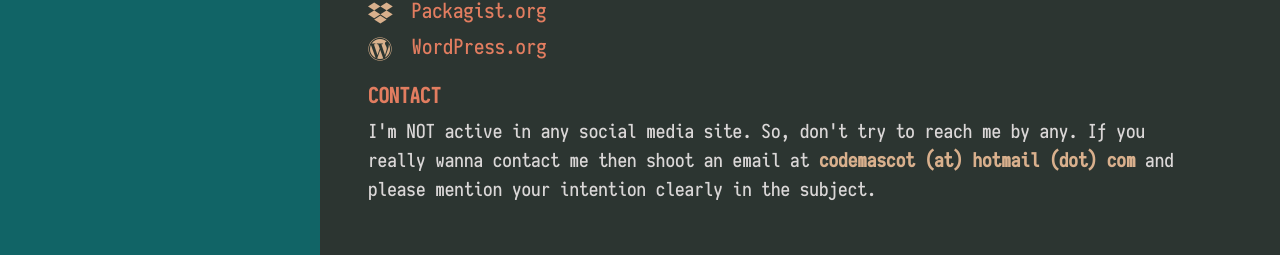
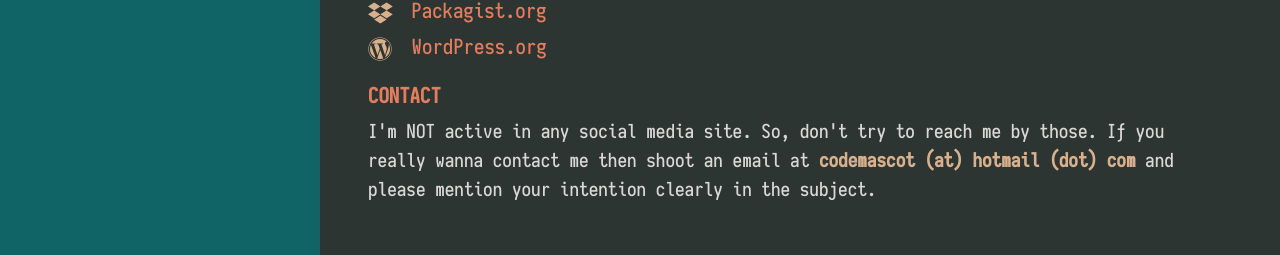
Before and after one commit to khanrn/codemascot.github.io, a Jekyll site: the page built from index.html, in a window 1280 px wide and 996 px high. Shown: the part 738-993 px from the top of the window. Built offline with Jekyll 4.4.1, drawn with Linux system fonts in a browser that asks for light colours; nearby versions of some CDN libraries.

```diff
--- a/index.html
+++ b/index.html
@@ -36,5 +36,5 @@
 	</ul>
 
 	<h1 class="page-title">Contact</h1>
-	<p>I'm NOT active in any social media site. So, don't try to reach me by any. If you really wanna contact me then shoot an email at <b style="color: #D9B08D">codemascot (at) hotmail (dot) com</b> and please mention your intention clearly in the subject.</p>
+	<p>I'm NOT active in any social media site. So, don't try to reach me by those. If you really wanna contact me then shoot an email at <b style="color: #D9B08D">codemascot (at) hotmail (dot) com</b> and please mention your intention clearly in the subject.</p>
 </div>
```
